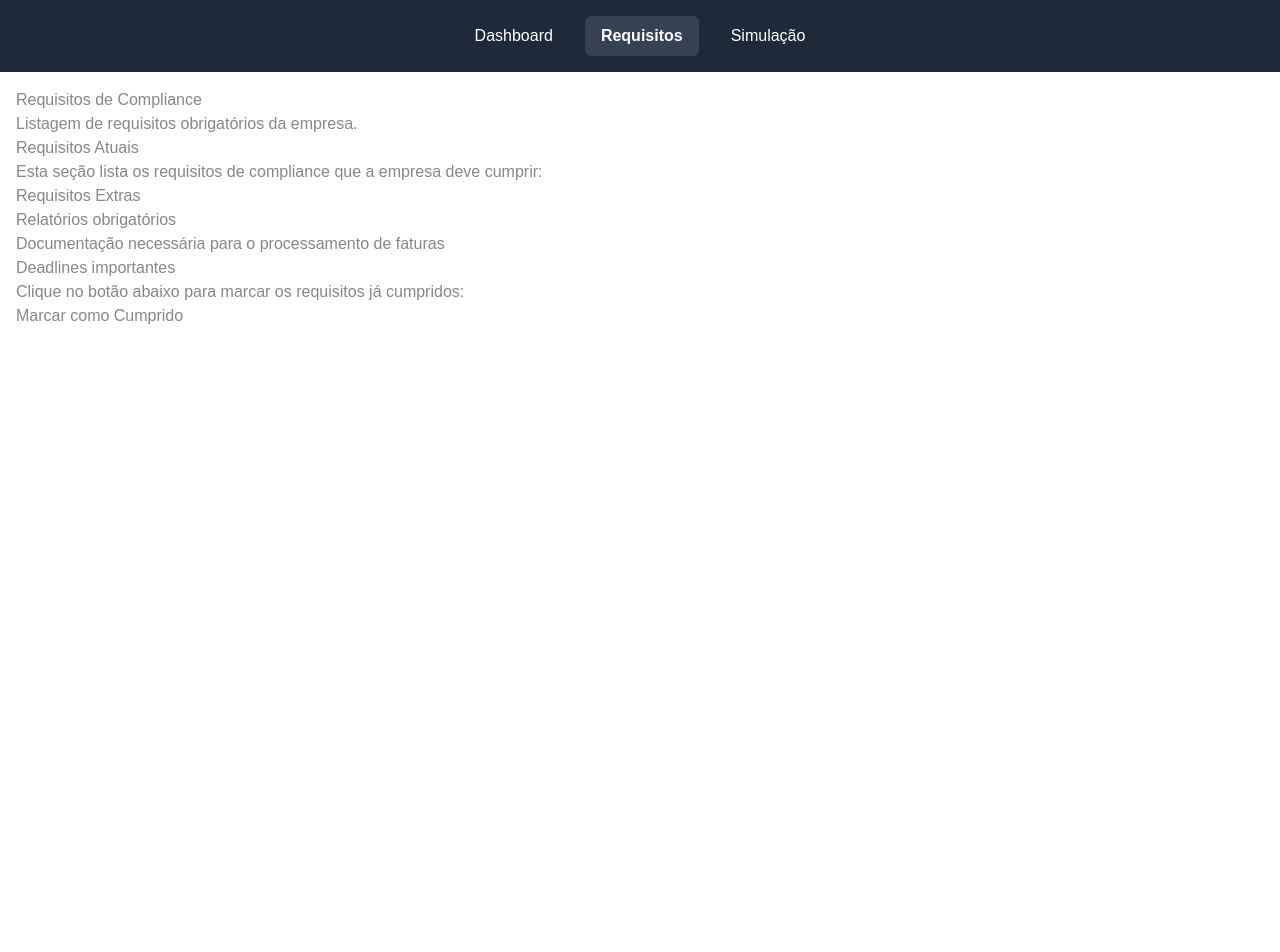
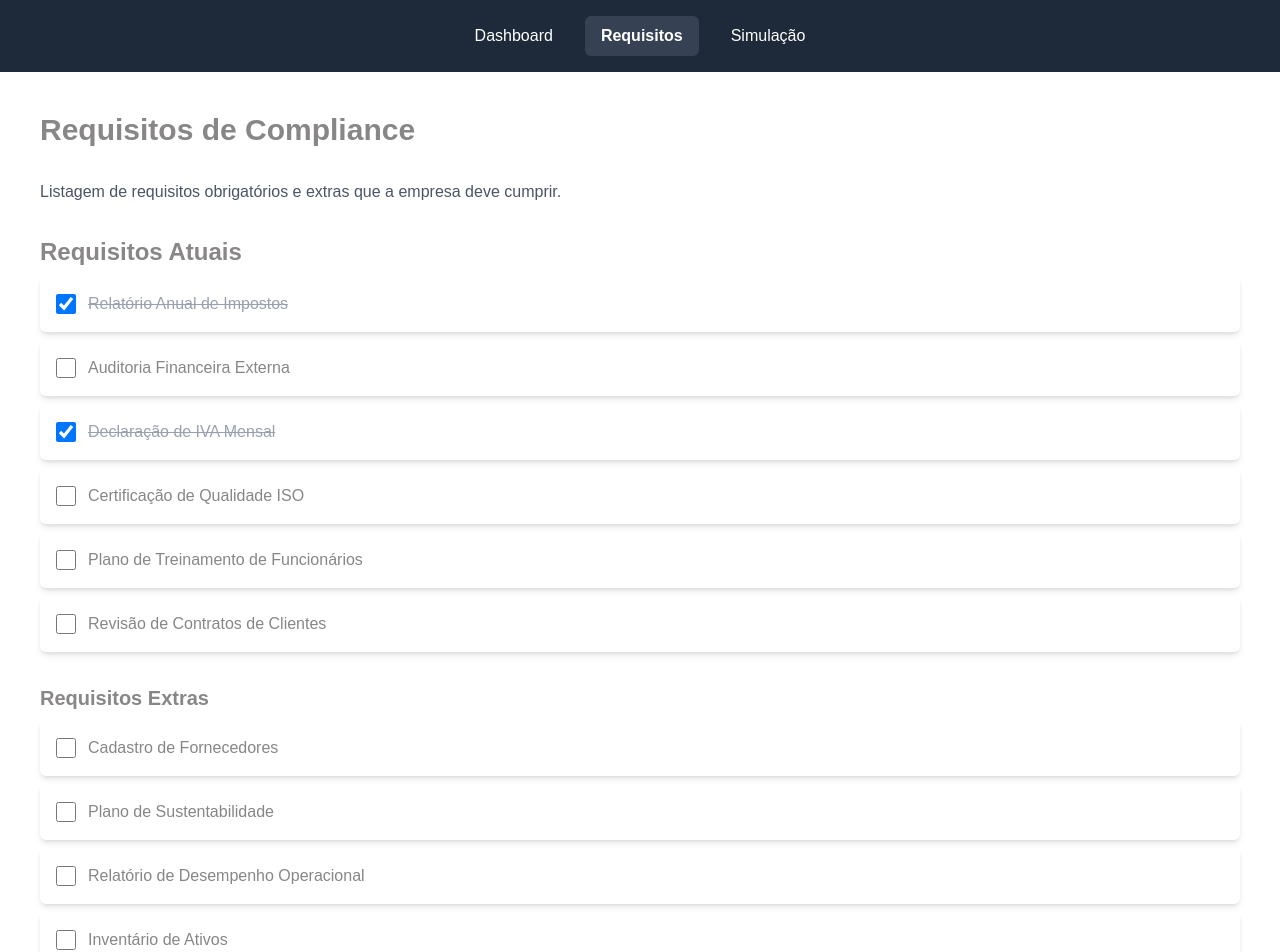
Before and after one commit to pedro7161/ReactBillingApp, a Next.js app: page /requisitos in a window 1280 px wide. Shown: the top 952 px of the page. Before the commit the page ends 800 px from the top, so only its background shows below. Built offline with nearby package versions, Linux system fonts and the light colour scheme.

Commit message:
Finished requesitos page

```diff
--- /dev/null
+++ b/src/app/components/requisitos/DeadlineBlock.tsx
@@ -0,0 +1,13 @@
+type Props = {
+  title: string;
+  date: string;
+};
+
+export default function DeadlineBlock({ title, date }: Props) {
+  return (
+    <div className="bg-white p-4 shadow-md rounded-md">
+      <p className="font-semibold">{title}</p>
+      <p className="text-red-600">{new Date(date).toLocaleDateString()}</p>
+    </div>
+  );
+}
--- /dev/null
+++ b/src/app/components/requisitos/ExtraRequirementSection.tsx
@@ -0,0 +1,25 @@
+import RequirementList from './RequirementList';
+
+type Requirement = {
+  id: number;
+  title: string;
+  mandatory: boolean;
+};
+
+type Props = {
+  requirements: Requirement[];
+  completedIds: number[];
+  onToggle: (id: number) => void;
+};
+
+export default function ExtraRequirementSection({ requirements, completedIds, onToggle }: Props) {
+  return (
+    <div>
+      <RequirementList
+        requirements={requirements}
+        completedIds={completedIds}
+        onToggle={onToggle}
+      />
+    </div>
+  );
+}
--- /dev/null
+++ b/src/app/components/requisitos/RequirementItem.tsx
@@ -0,0 +1,21 @@
+type Props = {
+  title: string;
+  completed: boolean;
+  onToggle: () => void;
+};
+
+export default function RequirementItem({ title, completed, onToggle }: Props) {
+  return (
+    <li className="flex items-center gap-3 bg-white shadow-md p-4 rounded-md">
+      <input
+        type="checkbox"
+        checked={completed}
+        onChange={onToggle}
+        className="w-5 h-5"
+      />
+      <span className={completed ? 'line-through text-gray-400' : ''}>
+        {title}
+      </span>
+    </li>
+  );
+}
--- /dev/null
+++ b/src/app/components/requisitos/RequirementList.tsx
@@ -0,0 +1,28 @@
+import RequirementItem from './RequirementItem';
+
+type Requirement = {
+  id: number;
+  title: string;
+  mandatory: boolean;
+};
+
+type Props = {
+  requirements: Requirement[];
+  completedIds: number[];
+  onToggle: (id: number) => void;
+};
+
+export default function RequirementList({ requirements, completedIds, onToggle }: Props) {
+  return (
+    <ul className="space-y-2">
+      {requirements.map((req) => (
+        <RequirementItem
+          key={req.id}
+          title={req.title}
+          completed={completedIds.includes(req.id)}
+          onToggle={() => onToggle(req.id)}
+        />
+      ))}
+    </ul>
+  );
+}
--- a/src/app/requisitos/page.tsx
+++ b/src/app/requisitos/page.tsx
@@ -1,40 +1,103 @@
-// Página de Requisitos da Empresa:
-//     Listar requisitos de compliance, como:
-//          Relatórios obrigatórios (e.g., impostos, auditorias).
-//          Documentação necessária para o processamento de faturas.
-//          Deadlines importantes.
-//     Criar uma funcionalidade de "Check" para marcar os requisitos já cumpridos.
+"use client";
+
+import { useState } from "react";
+
+import RequirementList from "@/app/components/requisitos/RequirementList";
+import ExtraRequirementSection from "@/app/components/requisitos/ExtraRequirementSection";
+import DeadlineBlock from "@/app/components/requisitos/DeadlineBlock";
+
+import requirementDataJSON from "@/data/requirements.json";
+import deadlines from '@/data/deadlines.json';
+
+const allRequirements = requirementDataJSON;
 
 export default function RequisitosPage() {
-  return <div>
-    <h1>Requisitos de Compliance</h1>
-    <p>Listagem de requisitos obrigatórios da empresa.</p>
+  const [completedIds, setCompletedIds] = useState<number[]>(
+    allRequirements.filter((r) => r.checked).map((r) => r.id)
+  );
 
-    <h2>Requisitos Atuais</h2> {/* requesitos que a empresa cumpre atualmente */}
+  const toggleCompleted = (id: number) => {
+    setCompletedIds((prev) =>
+      prev.includes(id) ? prev.filter((r) => r !== id) : [...prev, id]
+    );
+  };
 
-    <p>Esta seção lista os requisitos de compliance que a empresa deve cumprir:</p>{/* todos os requesitos que a empresa tem que cumprir */}
-    {/* scomponente que renderiza uma lista de requisitos obrigatorios */}
+  const [showUpdateMsg, setShowUpdateMsg] = useState(false);
 
-    <h3>Requisitos Extras</h3>
+  const mandatory = allRequirements.filter((r) => r.mandatory);
+  const optional = allRequirements.filter((r) => !r.mandatory);
 
-    <section />  {/* substituir section por componente que renderiza a lista de todos requisitos que faltam mas nao sao obrigatorios */}
+  const handleUpdateClick = () => {
+  setShowUpdateMsg(true);
+  window.scrollTo({ top: 0, behavior: "smooth" });
+  setTimeout(() => setShowUpdateMsg(false), 10000);
+  };
 
-    <ul>
-      <li>Relatórios obrigatórios </li>
-      {/* adicionar talvez uma lista com nomes aleatorios de relatorios obrigatorios em falta */}
+  return (
+    <div className="p-6 space-y-8">
+      {showUpdateMsg && (
+        <div className="w-full bg-green-100 border border-green-400 text-green-900 px-4 py-3 rounded mb-4 flex font-medium">
+          Os requisitos marcados foram atualizados (mock)
+        </div>
+      )}
+      <h1 className="text-3xl font-bold">Requisitos de Compliance</h1>
+      <p className="text-gray-600">
+        Listagem de requisitos obrigatórios e extras que a empresa deve cumprir.
+      </p>
 
-      <li>Documentação necessária para o processamento de faturas</li>
-      {/* adicionar um textarea para escrever a documentacao necessaria */}
+      <section>
+        <h2 className="text-2xl font-semibold mb-2">Requisitos Atuais</h2>
+        <RequirementList
+          requirements={mandatory}
+          completedIds={completedIds}
+          onToggle={toggleCompleted}
+        />
+      </section>
 
-      <li>Deadlines importantes</li>
-      {/* talvez meter uns sections blocks com datas random e titulos de deadlines importantes */}
+      <section>
+        <h3 className="text-xl font-semibold mt-8 mb-2">Requisitos Extras</h3>
+        <ExtraRequirementSection
+          requirements={optional}
+          completedIds={completedIds}
+          onToggle={toggleCompleted}
+        />
+      </section>
 
-    </ul>
-    <p>Clique no botão abaixo para marcar os requisitos já cumpridos:</p>
-    {/* criar um componente com todos os requisitos que a empresa tem que cumprir com uma checkbox ha esquerda que pode vir ja marcado */}
+      <section>
+        <h3 className="text-xl font-semibold mt-8 mb-2">
+          Documentação Necessária
+        </h3>
+        <textarea
+          className="w-full border border-gray-300 rounded-md p-2"
+          placeholder="Ex: NIF, Recibo, IBAN..."
+        />
+      </section>
 
-   <button>Marcar como Cumprido</button> {/*  vai atualizar o state dos requisitos cumpridos e devera atualizar a pagina para mostrar os requisitos restantes. */}
+  <section>
+  <h3 className="text-xl font-semibold mt-8 mb-2">
+    Deadlines Importantes
+  </h3>
 
+  <div className="grid grid-cols-1 md:grid-cols-2 gap-4">
+    {deadlines.map((deadline) => (
+      <DeadlineBlock
+        key={deadline.id}
+        title={deadline.title}
+        date={deadline.date}
+      />
+    ))}
+  </div>
+</section>
+<div className="flex flex-col items-center mt-8">
 
-  </div>;
+    <button
+        className="bg-blue-600 text-white px-6 py-2 rounded-md font-semibold hover:bg-blue-700 transition-colors"
+        onClick={handleUpdateClick}
+      >
+    Atualizar Requisitos Marcados
+  </button>
+
+</div>
+    </div>
+  );
 }
--- /dev/null
+++ b/src/data/deadlines.json
@@ -0,0 +1,62 @@
+[
+  {
+    "id": 1,
+    "title": "Envio de IRS",
+    "date": "2025-04-30"
+  },
+  {
+    "id": 2,
+    "title": "Entrega do Relatório Anual",
+    "date": "2025-12-31"
+  },
+  {
+    "id": 3,
+    "title": "Submissão do IVA",
+    "date": "2025-08-15"
+  },
+  {
+    "id": 4,
+    "title": "Auditoria Financeira Externa",
+    "date": "2025-11-30"
+  },
+  {
+    "id": 5,
+    "title": "Declaração de IVA Mensal",
+    "date": "2025-07-31"
+  },
+  {
+    "id": 6,
+    "title": "Cadastro de Fornecedores",
+    "date": "2025-09-30"
+  },
+  {
+    "id": 7,
+    "title": "Plano de Sustentabilidade",
+    "date": "2025-10-31"
+  },
+  {
+    "id": 8,
+    "title": "Relatório de Desempenho Operacional",
+    "date": "2025-06-30"
+  },
+  {
+    "id": 9,
+    "title": "Certificação de Qualidade ISO",
+    "date": "2025-12-15"
+  },
+  {
+    "id": 10,
+    "title": "Plano de Treinamento de Funcionários",
+    "date": "2025-05-31"
+  },
+  {
+    "id": 11,
+    "title": "Revisão de Contratos de Clientes",
+    "date": "2025-08-31"
+  },
+  {
+    "id": 12,
+    "title": "Inventário de Ativos",
+    "date": "2025-09-15"
+  }
+]
--- /dev/null
+++ b/src/data/requirements.json
@@ -0,0 +1,62 @@
+[
+    {
+        "id": 1,
+        "title": "Relatório Anual de Impostos",
+        "mandatory": true,
+        "checked": true
+    },
+    {
+        "id": 2,
+        "title": "Auditoria Financeira Externa",
+        "mandatory": true,
+        "checked": false
+    },
+    {
+        "id": 3,
+        "title": "Declaração de IVA Mensal",
+        "mandatory": true,
+        "checked": true
+    },
+    {
+        "id": 4,
+        "title": "Cadastro de Fornecedores",
+        "mandatory": false,
+        "checked": false
+    },
+    {
+        "id": 5,
+        "title": "Plano de Sustentabilidade",
+        "mandatory": false,
+        "checked": false
+    },
+    {
+        "id": 6,
+        "title": "Relatório de Desempenho Operacional",
+        "mandatory": false,
+        "checked": false
+    },
+    {
+        "id": 7,
+        "title": "Certificação de Qualidade ISO",
+        "mandatory": true,
+        "checked": false
+    },
+    {
+        "id": 8,
+        "title": "Plano de Treinamento de Funcionários",
+        "mandatory": true,
+        "checked": false
+    },
+    {
+        "id": 9,
+        "title": "Revisão de Contratos de Clientes",
+        "mandatory": true,
+        "checked": false
+    },
+    {
+        "id": 10,
+        "title": "Inventário de Ativos",
+        "mandatory": false,
+        "checked": false
+    }
+]
```
